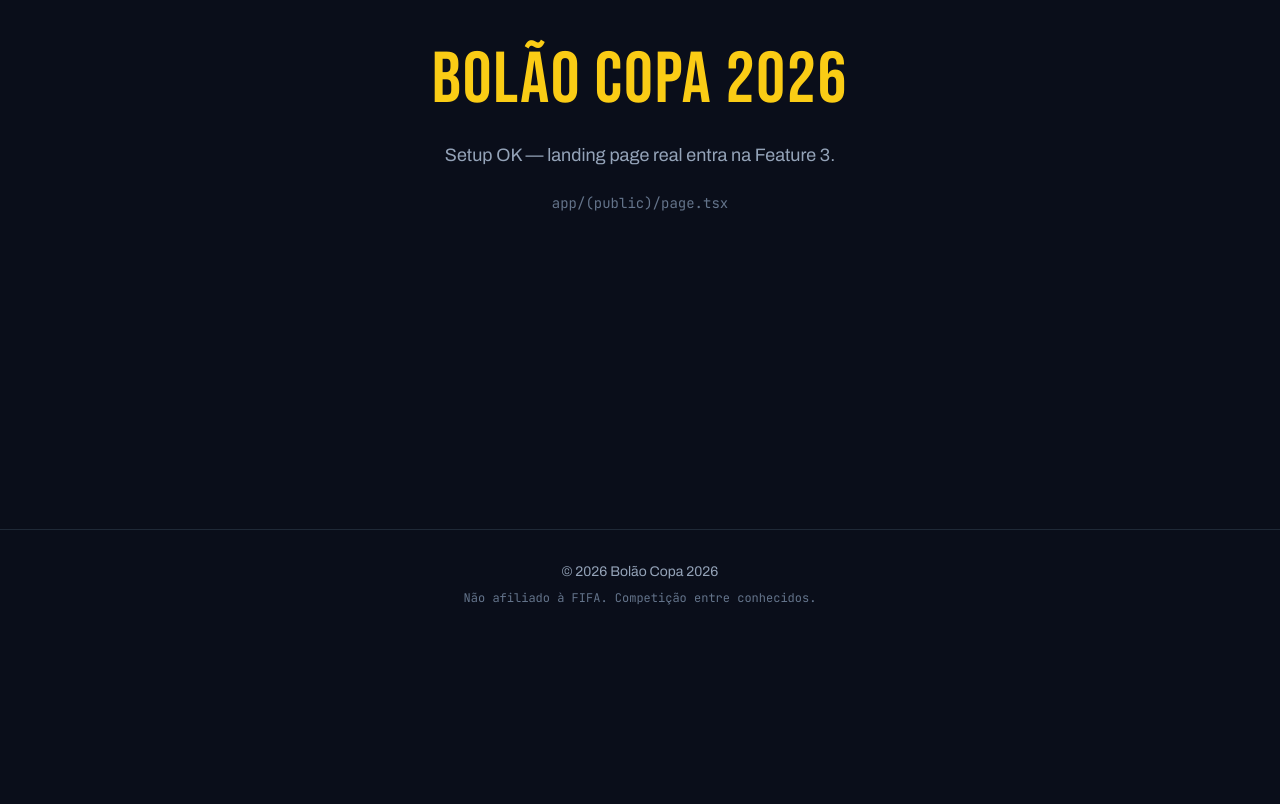
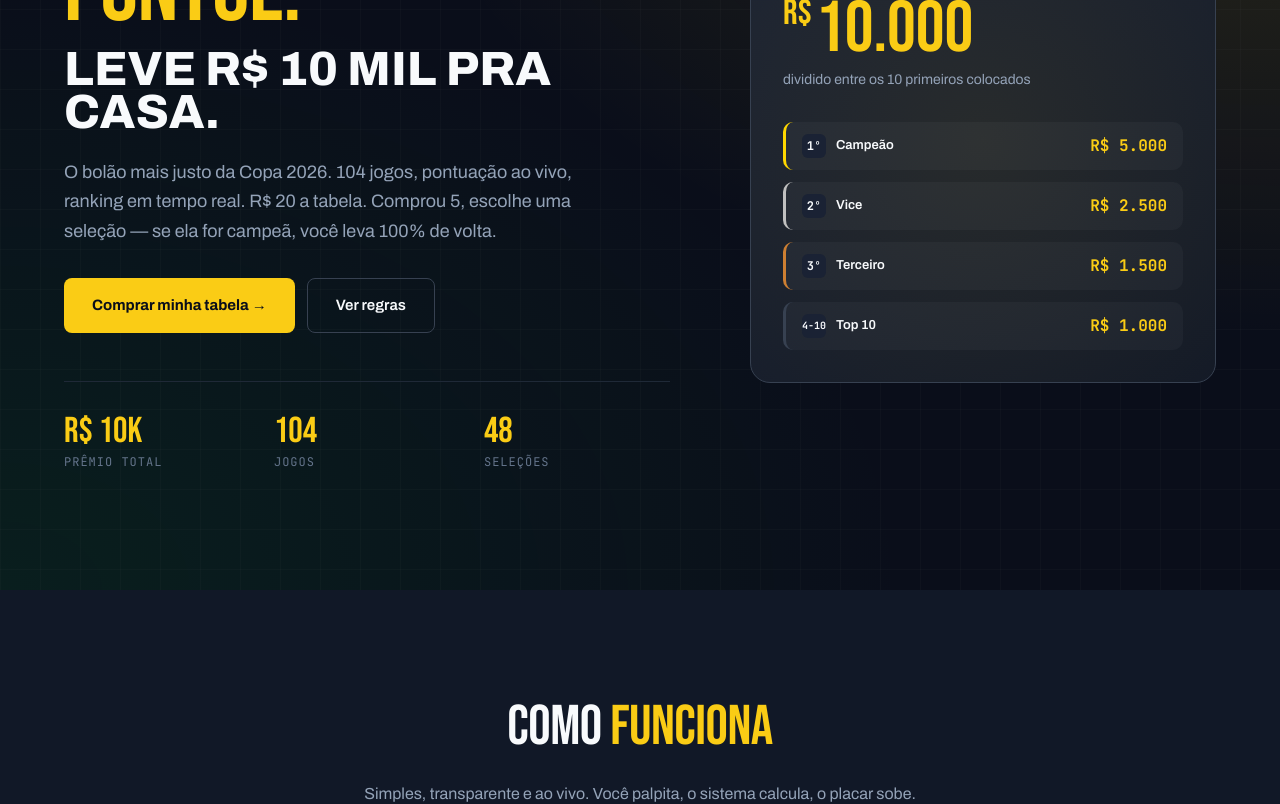
Before and after one commit to ipadobronx/bolao-copa-2026, a Next.js app: page / in a window 1280 px wide. Shown: the part 340-1144 px from the top of the page. Before the commit the page ends 978 px from the top, so only its background shows below. Built offline with nearby package versions, Linux system fonts and the light colour scheme.

Commit message:
feat(landing): compose landing page from Hero, Features, Promo sections

```diff
--- a/app/(public)/page.tsx
+++ b/app/(public)/page.tsx
@@ -1,11 +1,13 @@
+import { FeaturesSection } from '@/components/landing/FeaturesSection';
+import { HeroSection } from '@/components/landing/HeroSection';
+import { PromoSection } from '@/components/landing/PromoSection';
+
 export default function HomePage() {
   return (
-    <main className="flex min-h-screen flex-col items-center justify-center gap-6 p-8">
-      <h1 className="font-display text-accent text-7xl tracking-wide">Bolão Copa 2026</h1>
-      <p className="font-body text-text-secondary text-lg">
-        Setup OK — landing page real entra na Feature 3.
-      </p>
-      <code className="text-text-muted font-mono text-sm">app/(public)/page.tsx</code>
-    </main>
+    <>
+      <HeroSection />
+      <FeaturesSection />
+      <PromoSection />
+    </>
   );
 }
```
